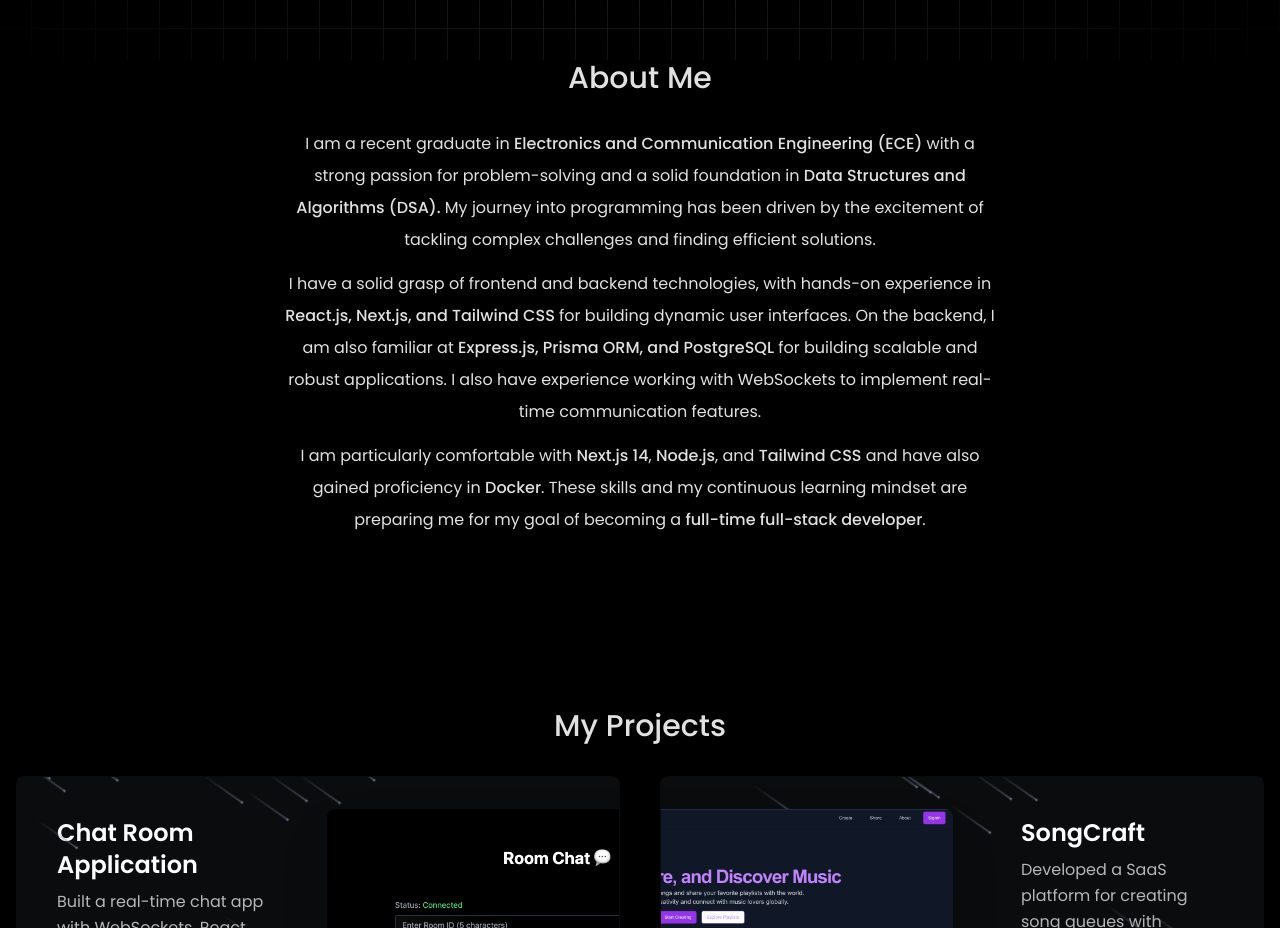
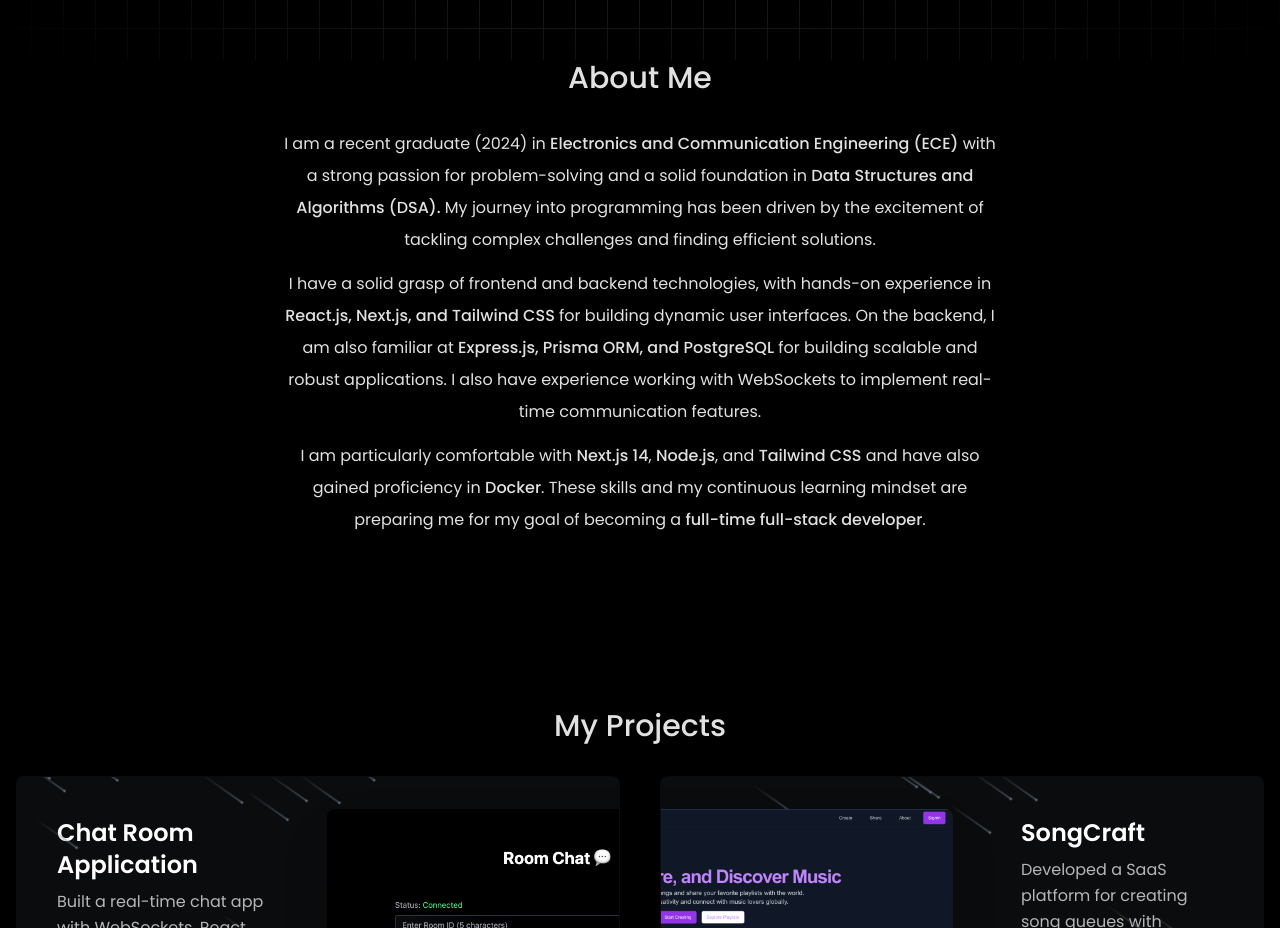
Before and after one commit to Sanjay-Balam/portfolio, a Next.js app: page / in a window 1280 px wide. Shown: the part 900-1828 px from the top of the page. Built offline with nearby package versions, Linux system fonts and the light colour scheme.

Commit message:
update about me

```diff
--- a/components/about.tsx
+++ b/components/about.tsx
@@ -19,7 +19,7 @@ export default function About() {
     >
       <SectionHeading>About me</SectionHeading>
       <motion.p className="mb-3">
-        I am a recent graduate in{" "}
+        I am a recent graduate (2024) in{" "}
         <span className="font-medium">Electronics and Communication Engineering (ECE)</span> with a
         strong passion for problem-solving and a solid foundation in {" "}
         <span className="font-medium">Data Structures and Algorithms (DSA).</span> My journey into programming has been driven by the
```
